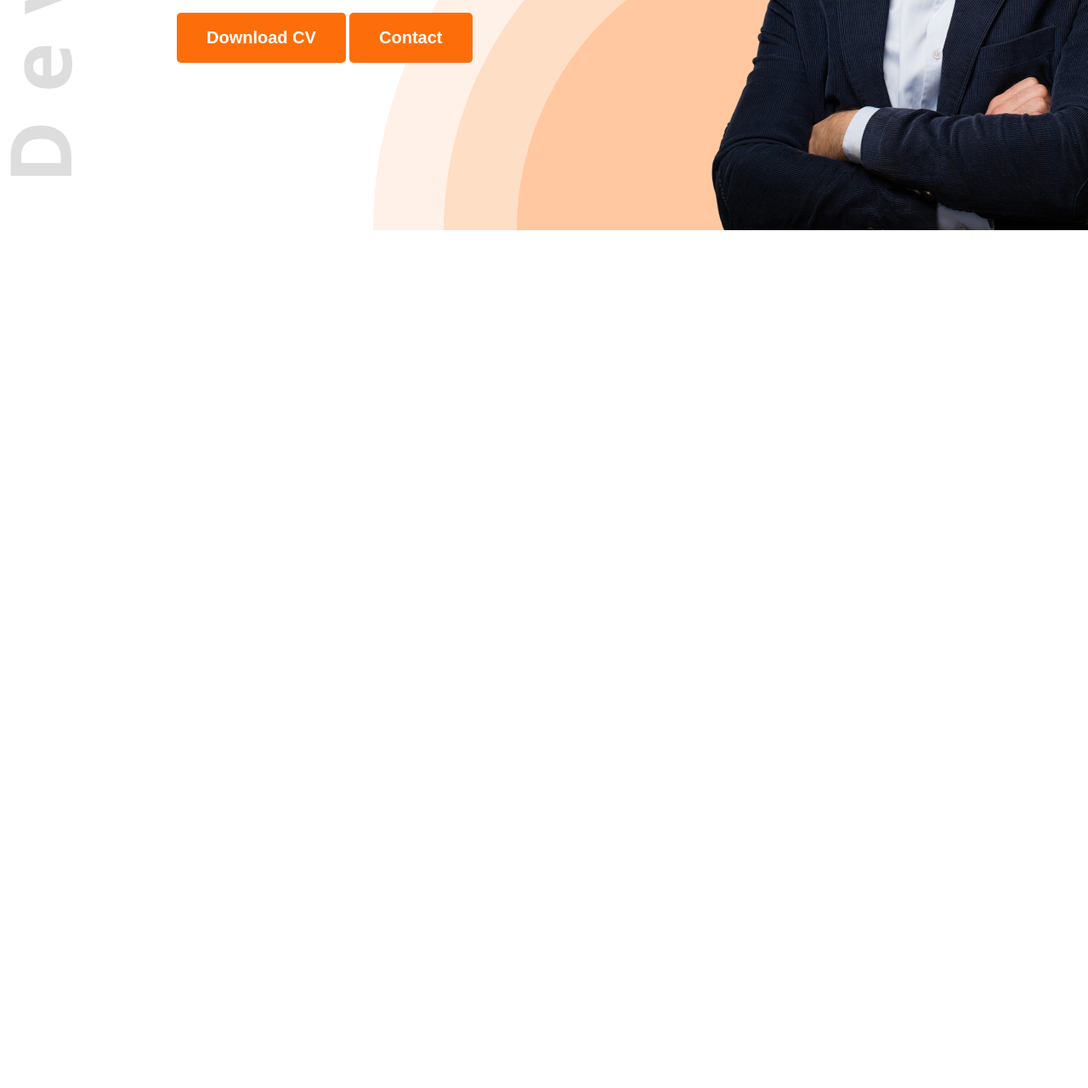
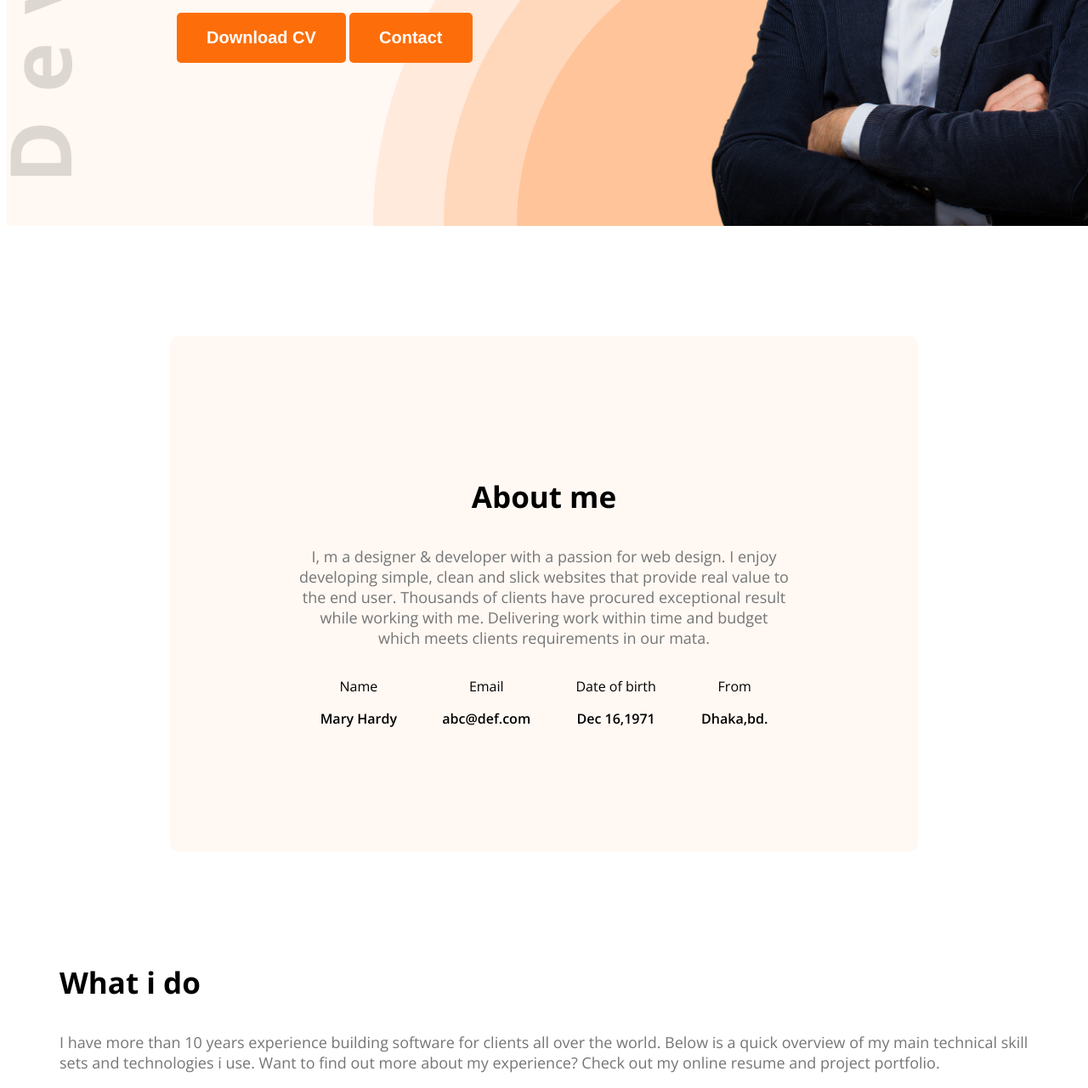
Before and after one commit to rabiul1819/web-developer-portfolio, a plain HTML site: page index.html in a window 1280 px wide. Shown: the part 564-1845 px from the top of the page at 85% size. Before the commit the page ends 843 px from the top, so only its background shows below. Drawn offline with nearby package versions, Linux system fonts and the light colour scheme.

Commit message:
second commit

```diff
--- a/index.html
+++ b/index.html
@@ -10,7 +10,7 @@
     <link rel="Stylesheet" href="styles/portfolio.css">
 </head>
 <body class="open-sans-normal">
-    <header class="header">
+    <header class="header secondry-bg">
     <nav>
        <h3 class="nav-title">Ma<span class="text-primary">r</span>y</h3>
        <ul>
@@ -33,7 +33,39 @@
     </div>
     </header>
     <main>
+        <section class="about secondry-bg">
+           <h3 class="section-title">About me</h3>
+           <p class="section-description">I, m a designer & developer with a passion for web design. I enjoy developing simple, clean and slick websites that provide real value to the end user. Thousands of clients have procured exceptional result while working with me. Delivering work within time and budget which meets clients requirements in our mata.
+            </p>
+            <!-- .about-item*4>p.item-title+p.item-description -->
+                <div class="about-items">
+                    <div class="about-item">
+                        <p class="about-title">Name</p>
+                        <p class="item-description">Mary Hardy</p>
+                    </div>
+                    <div class="about-item">
+                        <p class="about-title">Email</p>
+                        <p class="item-description">abc@def.com</p>
+                    </div>
+                    <div class="about-item">
+                        <p class="about-title">Date of birth</p>
+                        <p class="item-description">Dec 16,1971</p>
+                    </div>
+                    <div class="about-item">
+                        <p class="about-title">From</p>
+                        <p class="item-description">Dhaka,bd.</p>
+                    </div>
 
+
+                </div>
+        </section>
+        <!-- what is do section start-->
+         <section class="skills">
+         <h3 class="section-title">What i do</h3>
+         <p class="section-description">
+            I have more than 10 years experience building software for clients all over the world. Below is a quick overview of my main technical skill sets and technologies i use. Want to find out more about my experience? Check out my online resume and project portfolio.
+         </p>
+        </section>
     </main>
     <footer></footer>
 
--- a/styles/portfolio.css
+++ b/styles/portfolio.css
@@ -8,9 +8,13 @@
   }
 
   /* shared style */
+  .secondry-bg{
+    background-color:#FFF8F3;
+  }
 .text-primary{
     color: #FD6E0A;
 }
+
 /* header */
 .header{
     background-image: url('../images/developer.png'), url('../images/header_bg.png');
@@ -53,6 +57,15 @@ color: #474747;
     font-size: 20px;
     border: none;
 }
+.section-title{
+    font-size: 35px;
+    font-weight: bold;
+    color: #000000;
+}
+.section-description{
+    font-size: 18px;
+    color: #757575;
+}
 /* banner style */
 .banner-gretting{
     font-size: 45px;
@@ -61,6 +74,14 @@ color: #474747;
 .banner-title{
 font-weight: bold;
 font-size: 85px;
+}
+.banner-profile-pic{
+    width: 580px;
+}
+/* main style */
+main{
+    max-width: 1140px;
+    margin: 0 auto;
 }
 .banner-description{
     font-size: 18px;
@@ -77,3 +98,17 @@ font-size: 85px;
 .banner-content{
     max-width: 580px;
 }
+/* about style */
+.about{
+    border-radius: 10px;
+    padding: 130px 150px;
+    text-align: center;
+    margin: 130px;
+}
+.about-items{
+    display: flex;
+    justify-content: space-around;
+}
+.item-description{
+    font-weight: 600;
+}
```
